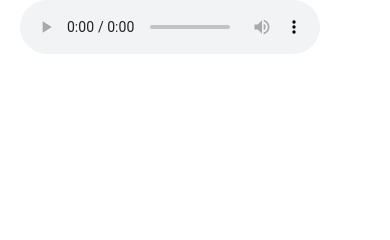
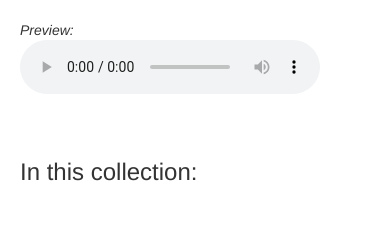
Before and after one commit to hkdahal/EatonProject, a Django app: page /details/1 in a window 390 px wide. Shown: the part 543-783 px from the top of the page. Run offline with Django 3.2, Linux system fonts and the light colour scheme; data that the repository does not hold is empty; some libraries are stand-ins or nearby versions.

Commit message:
#12 show collection details <for later>

```diff
--- a/PiedPiper/MainApp/templates/MainApp/base.html
+++ b/PiedPiper/MainApp/templates/MainApp/base.html
@@ -25,6 +25,8 @@
             {% endblock content %}
             {% block image_block %}
             {% endblock %}
+            {% block additional_content %}
+            {% endblock %}
         </div>
     </div>
 {% endblock %}
--- a/PiedPiper/MainApp/templates/MainApp/pages/details.html
+++ b/PiedPiper/MainApp/templates/MainApp/pages/details.html
@@ -15,20 +15,26 @@
             <li>Primary Genre Name: {{ data.primaryGenreName }}</li>
         </ul>
     </div>
-
-
-
 {% endblock content %}
 
 {% block image_block %}
     <div class="col col-md-4 main">
 
-    <img src="{{ data.artworkUrl100 }}" height="200" width="200"
-         class="rounded float-right">
-
-    <audio controls preload="none">
-        <source src="{{ data.previewUrl }}" type="audio/mp4"/>
-        <p>Your browser does not support HTML5 audio.</p>
-    </audio>
+        <img src="{{ data.artworkUrl100 }}" height="200" width="200"
+             class="rounded float-right">
+        <br>
+        <br>
+        <i>Preview: </i><br>
+        <audio controls preload="none" style="width: 300px;">
+            <source src="{{ data.previewUrl }}" type="audio/mp4"/>
+            <p>Your browser does not support HTML5 audio.</p>
+        </audio>
     </div>
 {% endblock %}
+
+
+{% block additional_content %}
+    <div class="col-sm-9 col-sm-offset-3 col-md-10 col-md-offset-2 main">
+        <h3> In this collection: </h3>
+    </div>
+{% endblock %}
```
Also changed, not shown: PiedPiper/HOW-TO.md (added).
